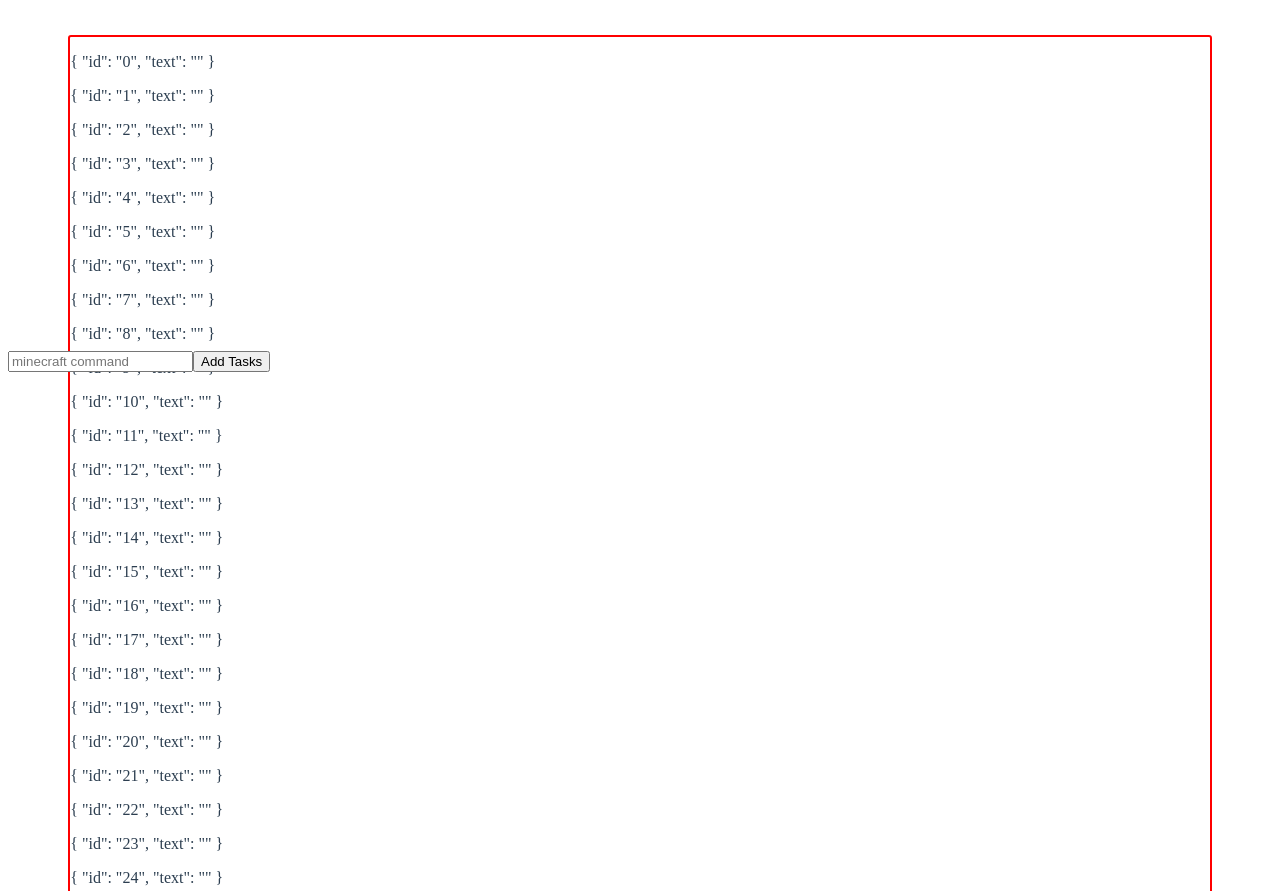
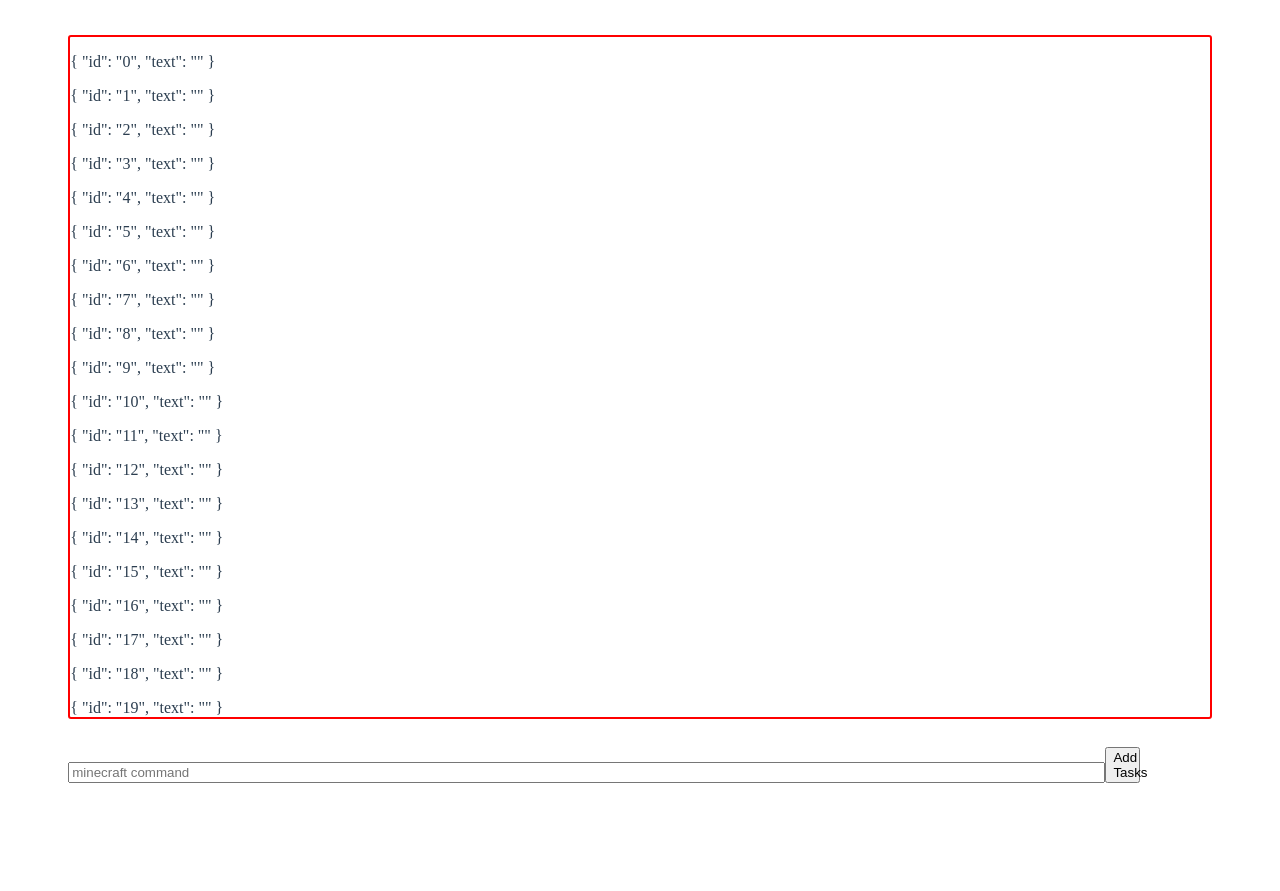
Before and after one commit to WcaleNieWolny/MinecraftPanel, an Astro site in the folder frontend/: page / in a window 1280 px wide. Shown: the part 61-952 px from the top of the page. After the commit the page ends 868 px from the top, so only its background shows below. Built offline with nearby package versions, Linux system fonts and the light colour scheme; Astro itself is replaced by a stand-in of ours.

Commit message:
small console fix (height)

```diff
--- a/frontend/src/components/console/Input.vue
+++ b/frontend/src/components/console/Input.vue
@@ -1,6 +1,8 @@
 <template>
-    <input v-model="formdata.input" placeholder="minecraft command" />
-    <button @click="onClick()">{{ text }}</button>
+    <div class="main">
+        <input v-model="formdata.input" placeholder="minecraft command" style="width: 90%"/>
+        <button @click="onClick()" style="width: 3%">{{ text }}</button>
+    </div>
 </template>
 
 <script lang="ts">
@@ -25,3 +27,11 @@
         }
     }
 </script>
+
+<style scoped>
+    .main {
+        margin-left: 3.5%;
+        margin-right: 3.5%;
+        padding: 1em;
+    }
+</style>
--- a/frontend/src/components/console/Textfield.vue
+++ b/frontend/src/components/console/Textfield.vue
@@ -35,14 +35,12 @@ export default {
   margin-top: 1em;
   margin-left: 3.5%;
   margin-right: 3.5%;
-  height: 80%;
-  max-height: 300px;
+  max-height: 85vh;
   padding: 1em;
 }
 .list {
   border: 2px solid red;
-  height: 80%;
-  max-height: 60%;
+  max-height: 85vh;
   border-radius: 3px;
   overflow:scroll;
   overflow-x: scroll;
```
